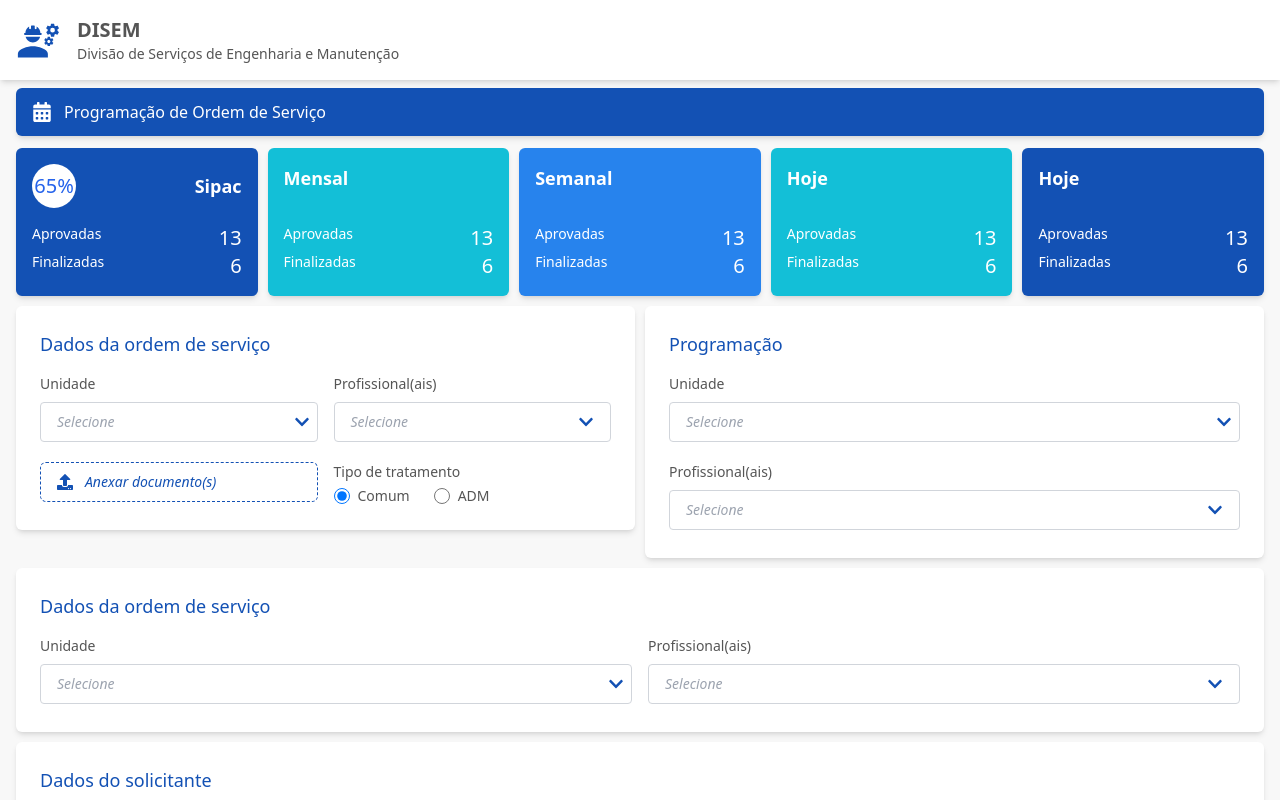
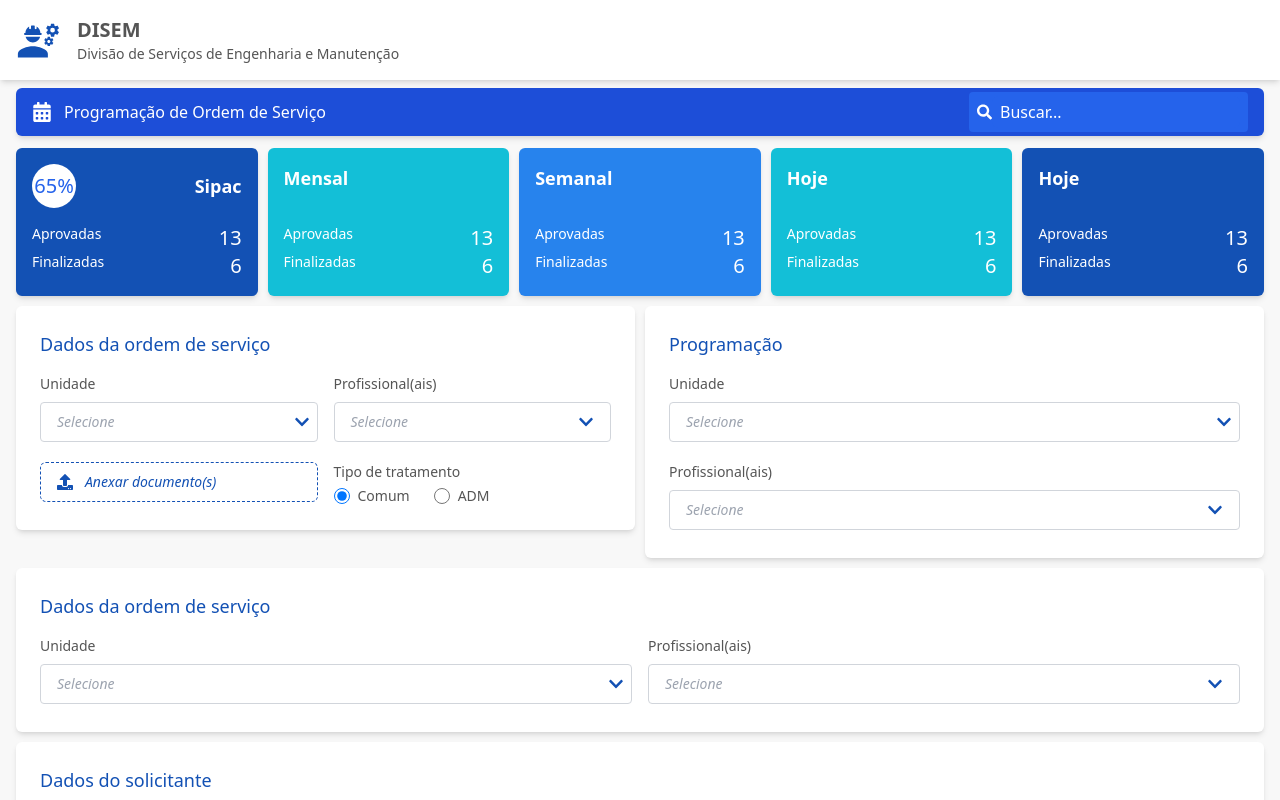
Before and after one commit to WemellyNunes/frontend_application_disem, a React (Vite) app: page / in a window 1280 px wide. Shown: the top 800 px of the page. Built offline with nearby package versions, Linux system fonts and the light colour scheme; a web font is replaced by a local one.

Commit message:
feat: add o componente  de persquisa

```diff
--- a/src/App.jsx
+++ b/src/App.jsx
@@ -15,6 +15,7 @@ import SectionSecondary from "./components/section/sectionSecondary";
 import InputUpload from "./components/inputs/inputUpload";
 import RadioInput from "./components/inputs/radioInput";
 import StatCard from "./components/cards";
+import SearchInput from "./components/inputs/searchInput";
 
 
 function App() {
@@ -67,8 +68,11 @@ function App() {
           <PageTitle
             icon={FaCalendarAlt}
             text="Programação de Ordem de Serviço"
-            backgroundColor="bg-primary-light"
-            textColor="text-white" />
+            backgroundColor="bg-blue-700"
+            textColor="text-white"
+          >
+            <SearchInput placeholder="Buscar..." />
+          </PageTitle>
         </div>
 
         <div className="flex flex-col justify-between mx-4 mt-3 gap-x-2.5 sm:flex-row">
@@ -104,7 +108,7 @@ function App() {
             backgroundColor="bg-secondary-light"
           />
 
-        <StatCard
+          <StatCard
             title="Hoje"
             approved={13}
             finalized={6}
--- /dev/null
+++ b/src/components/inputs/searchInput/index.jsx
@@ -0,0 +1,27 @@
+import { FaSearch } from "react-icons/fa";
+import { useState } from "react";
+
+const SearchInput = ({ placeholder }) => {
+    const [isExpanded, setIsExpanded] = useState(false);
+
+    const toggleExpand = () => {
+        setIsExpanded(!isExpanded);
+    };
+
+    return (
+        <div className={`flex items-center ${isExpanded ? 'bg-blue-600 rounded-md w-full max-w-xs' : ''} bg-blue-600 h-10 px-2 rounded`  }>
+            <FaSearch
+                className="text-white cursor-pointer"
+                onClick={toggleExpand}
+            />
+            <input
+                type="text"
+                placeholder={placeholder}
+                className={`bg-blue-600 text-white placeholder-white rounded-md py-1 px-2 focus:outline-none w-full transition-all duration-300 ease-in-out ${isExpanded ? 'ml-2 block' : 'hidden'
+                    } md:block`}
+            />
+        </div>
+    );
+};
+
+export default SearchInput;
--- a/src/components/title/index.jsx
+++ b/src/components/title/index.jsx
@@ -1,8 +1,9 @@
-const PageTitle = ({ icon: Icon, text, backgroundColor, textColor}) => {
+const PageTitle = ({ icon: Icon, text, backgroundColor, textColor, children}) => {
     return (
       <div className={`w-full ${backgroundColor} ${textColor} flex items-center px-4 h-12 mt-2 rounded-md shadow-md`}>
         <Icon className="h-5 w-5 mr-3" />
         <h1 className="text-base font-medium">{text}</h1>
+        <div className="ml-auto">{children}</div>
       </div>
     );
   };
```
